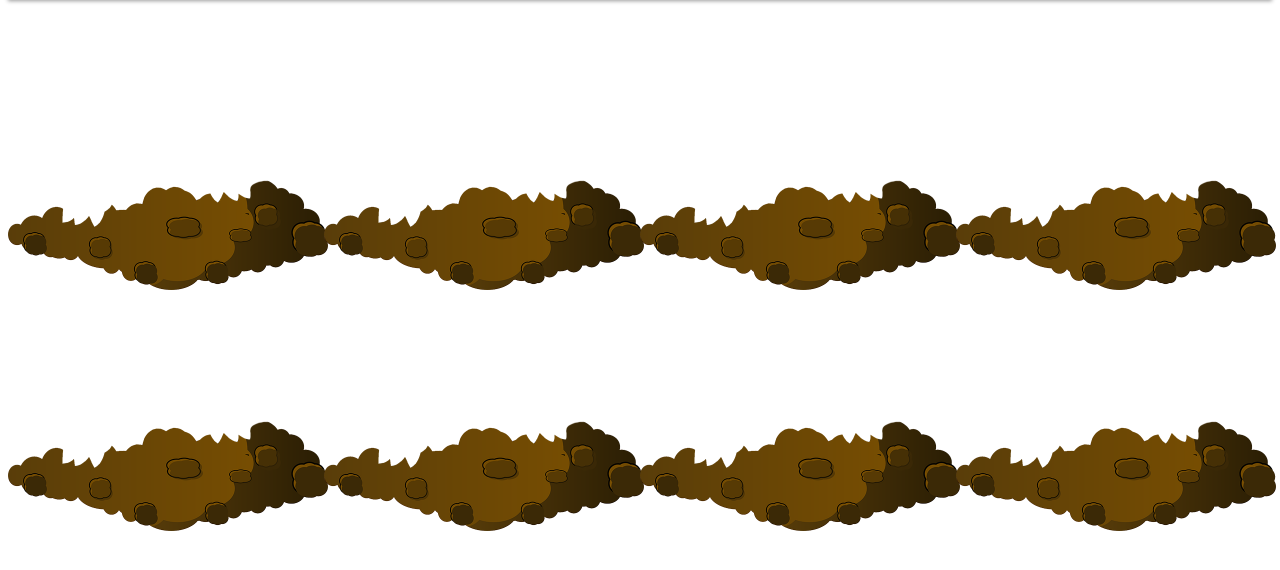
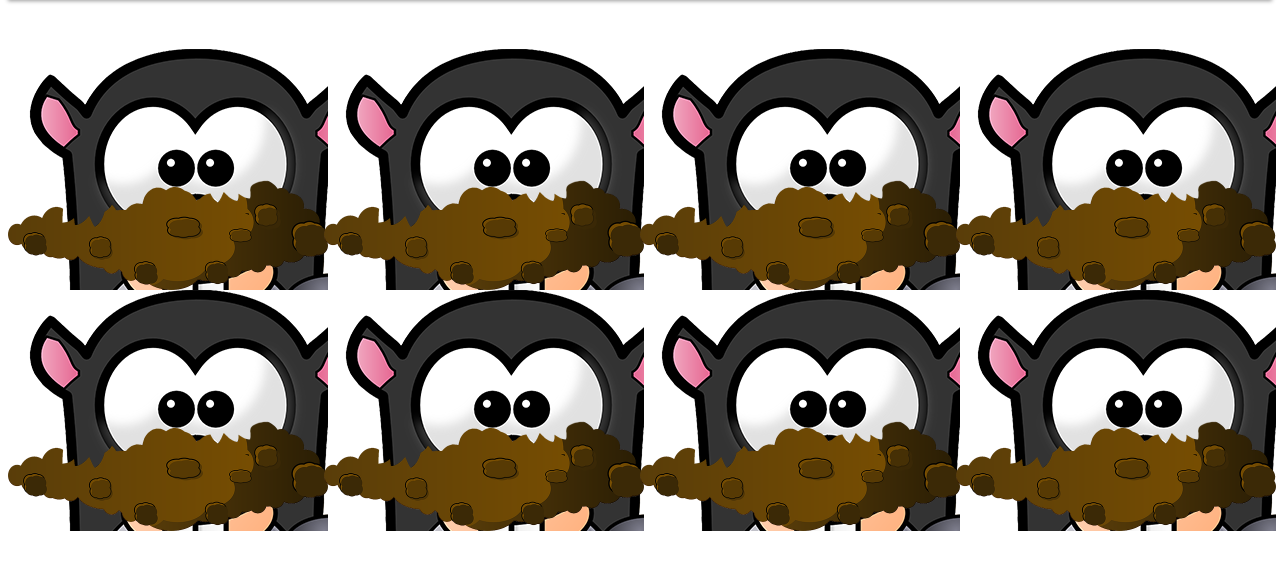
Before and after one commit to Eddy924/new-aa-projects, a plain HTML site: page whack-a-mole-project/mole.html in a window 1280 px wide. Shown: the part 64-634 px from the top of the page. Drawn offline with Linux system fonts and the light colour scheme.

Commit message:
Update mole.html

```diff
--- a/whack-a-mole-project/mole.html
+++ b/whack-a-mole-project/mole.html
@@ -14,42 +14,42 @@
     </div>
   <div class="pf">
     <div class="wgs">
-      <img src="mole-head.png" class="wgs__mole-head--hidden" class="wgs__mole-head--whacked" alt="Mole head">
+      <img src="mole-head.png" alt="Mole head">
       <img src="mole-hill.png" class="wgs__dirt-pile" alt="Mole hill">
     </div>
 
     <div class="wgs">
-      <img src="mole-head.png" class="wgs__mole-head--hidden" class="wgs__mole-head--whacked" alt="Mole head">
+      <img src="mole-head.png" alt="Mole head">
       <img src="mole-hill.png" class="wgs__dirt-pile" alt="Mole hill">
     </div>
 
     <div class="wgs">
-      <img src="mole-head.png" class="wgs__mole-head--hidden" class="wgs__mole-head--whacked" alt="Mole head">
+      <img src="mole-head.png" alt="Mole head">
       <img src="mole-hill.png" class="wgs__dirt-pile" alt="Mole hill">
     </div>
 
     <div class="wgs">
-      <img src="mole-head.png" class="wgs__mole-head--hidden" class="wgs__mole-head--whacked" alt="Mole head">
+      <img src="mole-head.png" alt="Mole head">
       <img src="mole-hill.png" class="wgs__dirt-pile" alt="Mole hill">
     </div>
 
     <div class="wgs">
-      <img src="mole-head.png" class="wgs__mole-head--hidden" class="wgs__mole-head--whacked" alt="Mole head">
+      <img src="mole-head.png" alt="Mole head">
       <img src="mole-hill.png" class="wgs__dirt-pile" alt="Mole hill">
     </div>
 
     <div class="wgs">
-      <img src="mole-head.png" class="wgs__mole-head--hidden" class="wgs__mole-head--whacked" alt="Mole head">
+      <img src="mole-head.png" alt="Mole head">
       <img src="mole-hill.png" class="wgs__dirt-pile" alt="Mole hill">
     </div>
 
     <div class="wgs">
-      <img src="mole-head.png" class="wgs__mole-head--hidden" class="wgs__mole-head--whacked" alt="Mole head">
+      <img src="mole-head.png" alt="Mole head">
       <img src="mole-hill.png" class="wgs__dirt-pile" alt="Mole hill">
     </div>
 
     <div class="wgs">
-      <img src="mole-head.png" class="wgs__mole-head--hidden" class="wgs__mole-head--whacked" alt="Mole head">
+      <img src="mole-head.png" alt="Mole head">
       <img src="mole-hill.png" class="wgs__dirt-pile" alt="Mole hill">
     </div>
   </div>
```
